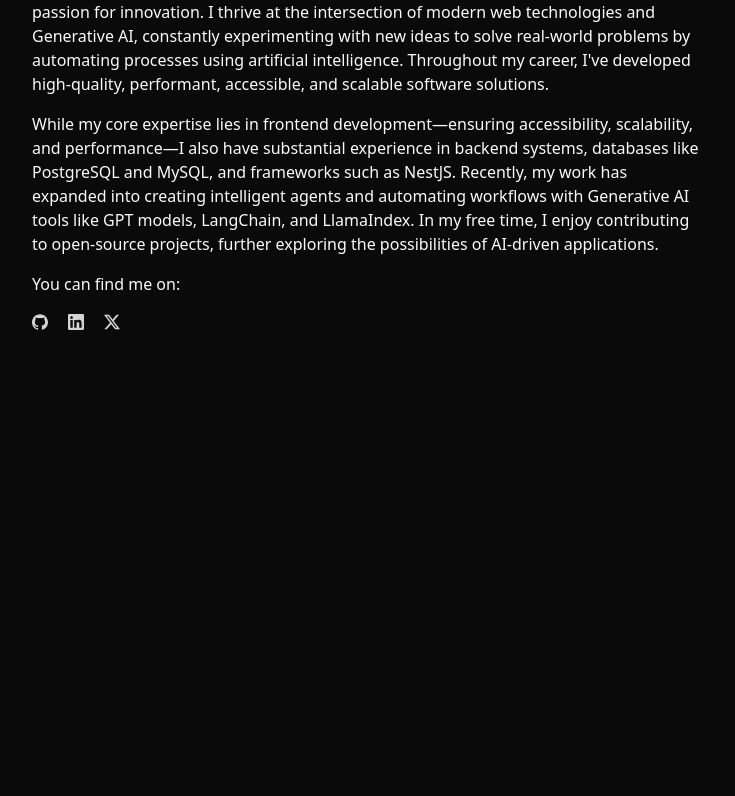
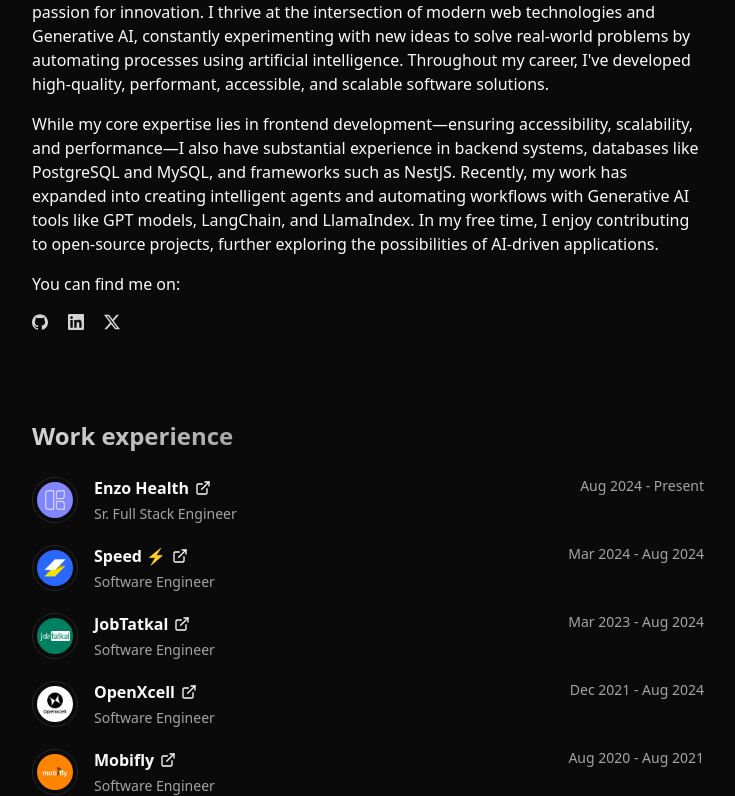
Before and after one commit to Ipriyankrajai/portfolio-v4, a Next.js app: page / in a window 1280 px wide. Shown: the part 880-1676 px from the top of the page, without its empty margins (272-1007 px from the left). Before the commit the page ends 1220 px from the top, so only its background shows below. Built offline with nearby package versions, Linux system fonts and the light colour scheme.

Commit message:
feat: exp

```diff
--- a/app/page.tsx
+++ b/app/page.tsx
@@ -1,11 +1,13 @@
 import { Hero } from "@/components/hero";
 import { About } from "@/components/about";
+import { Experience } from "@/components/experience";
 
 export default function Home() {
   return (
     <>
       <Hero />
       <About />
+      <Experience />
     </>
   );
 }
```
